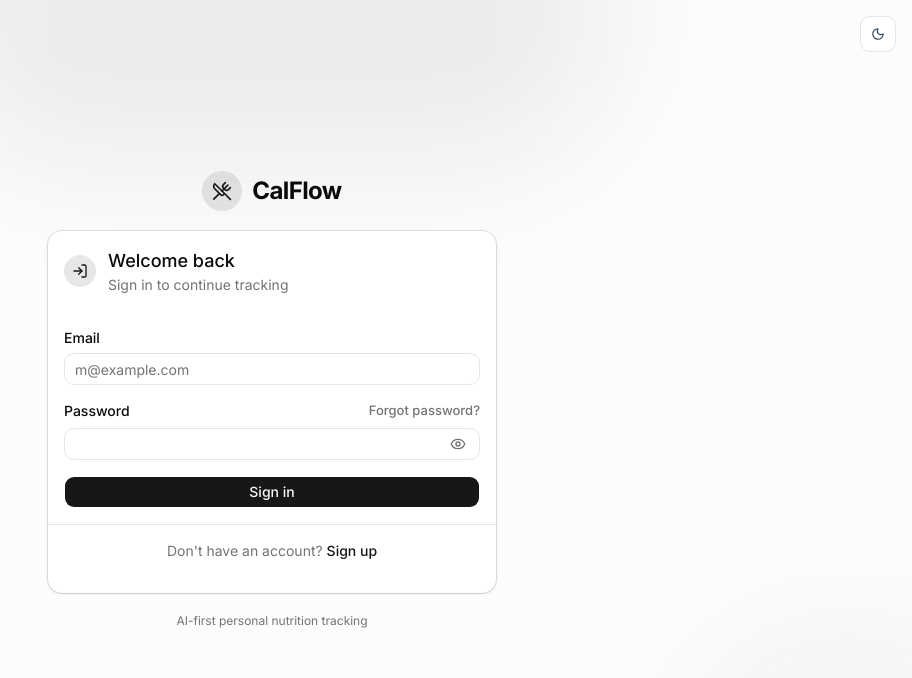
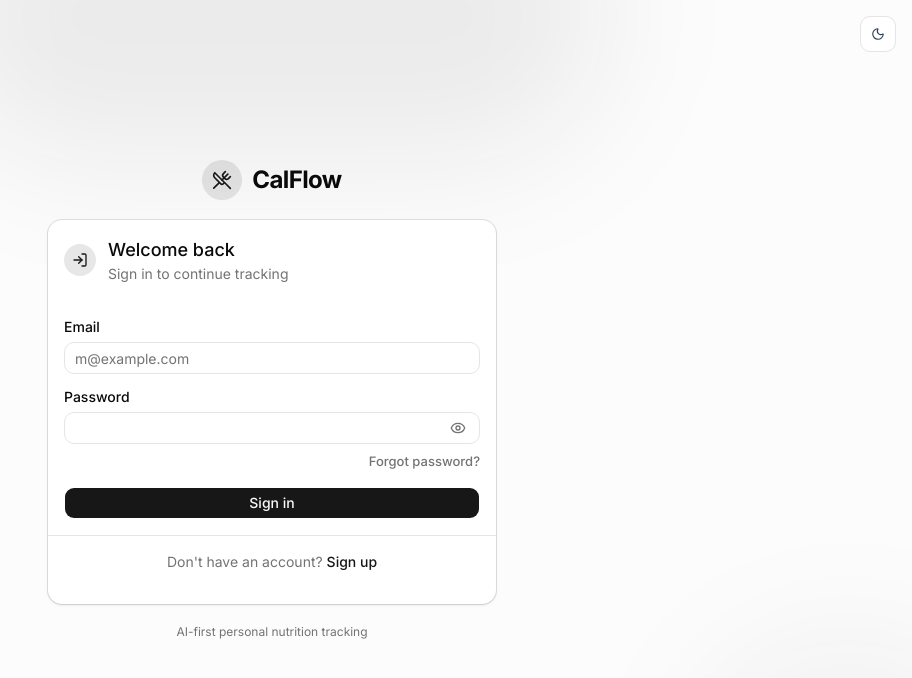
Before and after one commit to pvnpll/calflow, a Next.js app: page /login in a window 1280 px wide. Shown: the top 678 px of the page, without its empty margins (368-1280 px from the left). Built offline with nearby package versions, Linux system fonts and the light colour scheme.

Commit message:
Revert my accidental layout change on login page

```diff
--- a/src/app/(auth)/login/page.tsx
+++ b/src/app/(auth)/login/page.tsx
@@ -70,19 +70,7 @@ export default function LoginPage() {
         </div>
 
         <div className="space-y-2">
-          <div className="flex items-center justify-between">
-            <Label htmlFor="login-password">Password</Label>
-            <button
-              type="button"
-              className="text-[13px] font-medium text-muted-foreground transition-colors hover:text-primary hover:underline"
-              onClick={(e) => {
-                e.preventDefault();
-                router.push('/forgot-password');
-              }}
-            >
-              Forgot password?
-            </button>
-          </div>
+          <Label htmlFor="login-password">Password</Label>
           <div className="relative">
             <Input
               id="login-password"
@@ -102,6 +90,16 @@ export default function LoginPage() {
               {showPassword ? <EyeOff className="h-4 w-4" /> : <Eye className="h-4 w-4" />}
             </button>
           </div>
+          {/* Forgot password sits under the field, right-aligned —
+              out of the label row so it never crowds the label on narrow screens */}
+          <div className="flex justify-end">
+            <Link
+              href="/forgot-password"
+              className="text-[13px] font-medium text-muted-foreground transition-colors hover:text-primary hover:underline"
+            >
+              Forgot password?
+            </Link>
+          </div>
         </div>
 
         <Button type="submit" className="w-full" disabled={loading}>
```
